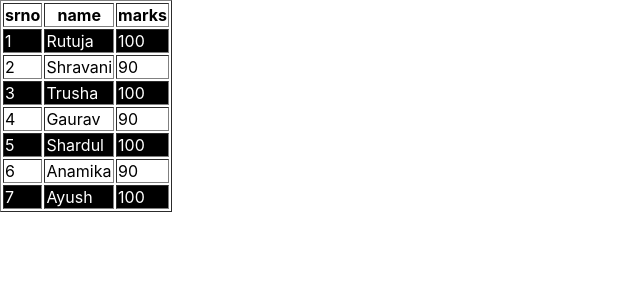
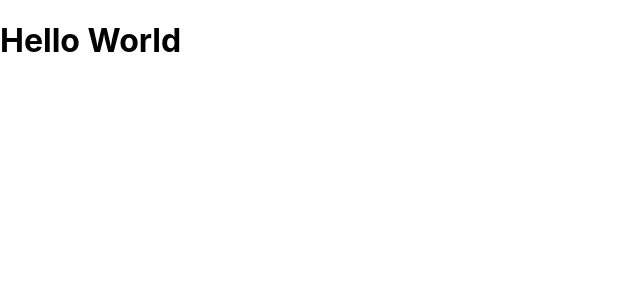
Before and after one commit to rutujadate/third-project, a React (Create React App) app: page / in a window 1280 px wide. Shown: the top 300 px of the page, without its empty margins (0-640 px from the left). Built offline with nearby package versions, Linux system fonts and the light colour scheme.

Commit message:
Created new Component and called it in app.js

```diff
--- a/src/App.css
+++ b/src/App.css
@@ -40,7 +40,3 @@
   background-color: black;
   color: white;
 }
-.backgroundWhite{
-  background-color: white;
-  color:black;
-}
--- a/src/App.js
+++ b/src/App.js
@@ -1,34 +1,12 @@
 import logo from './logo.svg';
 import './App.css';
+import Greetings from './Greetings';
 
 function App() {
-  const student = [
-    { srno: 1, name: 'Rutuja', marks: 100 },
-    { srno: 2, name: 'Shravani', marks: 90 },
-    { srno: 3, name: 'Trusha', marks: 100 },
-    { srno: 4, name: 'Gaurav', marks: 90 },
-    { srno: 5, name: 'Shardul', marks: 100 },
-    { srno: 6, name: 'Anamika', marks: 90 },
-    { srno: 7, name: 'Ayush', marks: 100 },
 
-  ]
   return (
-    <table border='1'>
-      <tr>
-        <th>srno</th>
-        <th>name</th>
-        <th>marks</th>
-      </tr>
-      {student.map((singleElement) => {
-        return  <tr className={singleElement.marks===100?"backgroundBlack":"backgroundWhite" }>
-          <td>{singleElement.srno}</td>
-          <td>{singleElement.name}</td>
-          <td>{singleElement.marks}</td>
-        </tr>
+    <Greetings/>
+  );
 
-  })}
-    </table>
-  );
 }
-
 export default App;
--- /dev/null
+++ b/src/Greetings.js
@@ -0,0 +1,6 @@
+function Greetings(){
+    return(
+        <h1>Hello World</h1>
+    )
+}
+export default Greetings;
```
